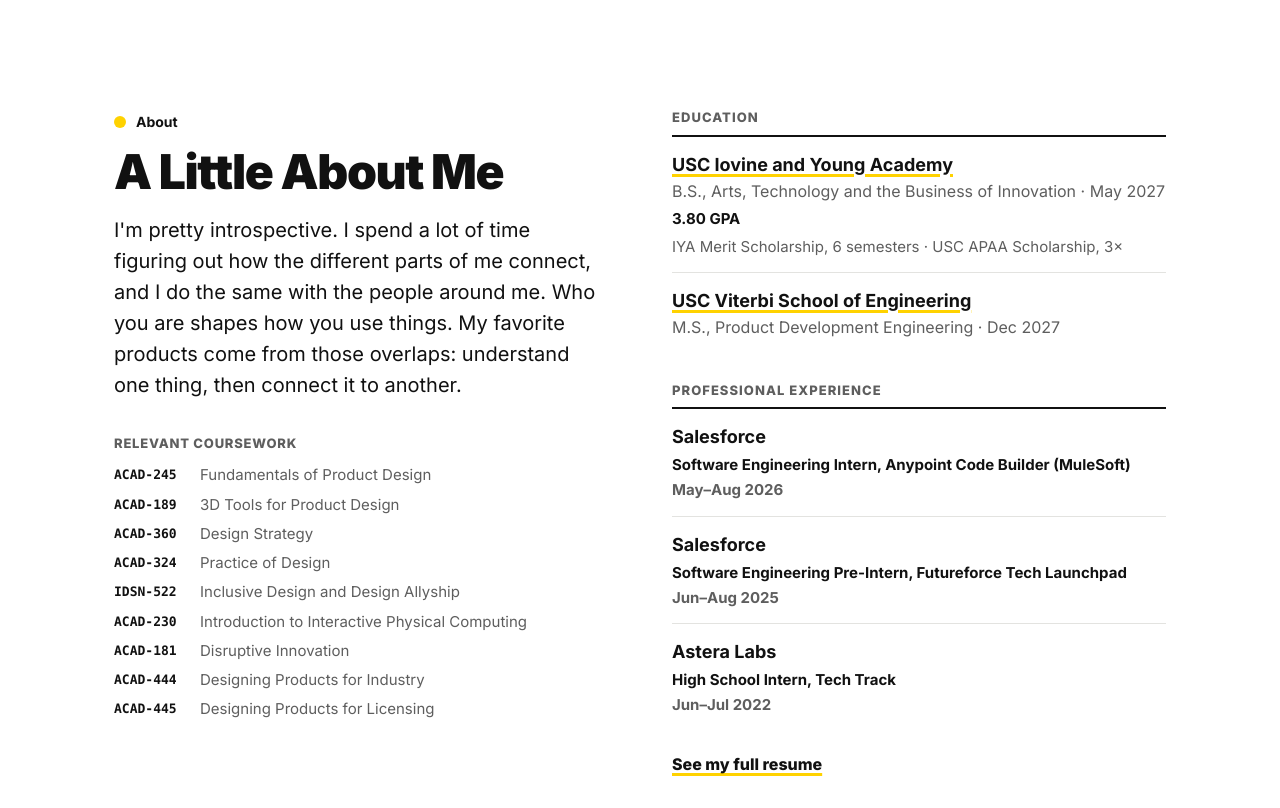
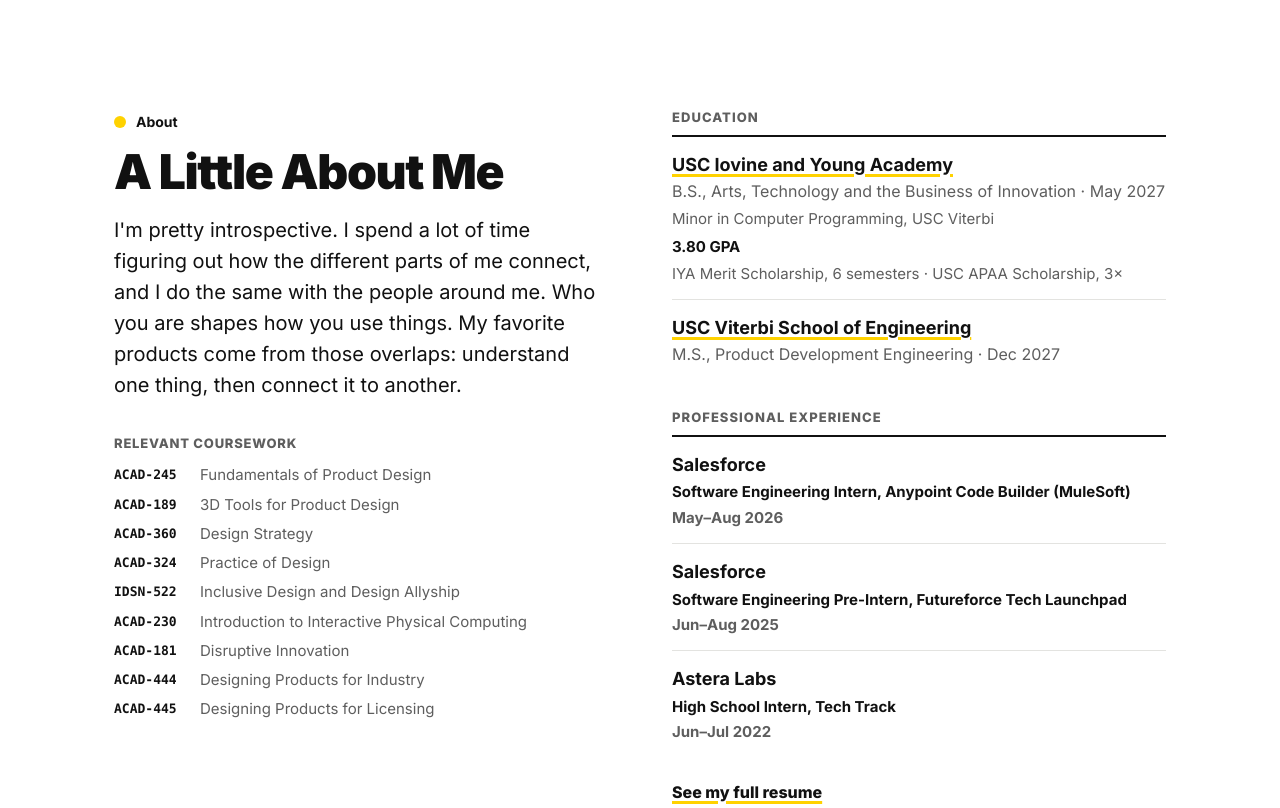
Before and after one commit to taliyahhh/portfolio-website, a plain HTML site: page index.html in a window 1280 px wide. Shown: the part 3640-4448 px from the top of the page. Drawn offline with Linux system fonts and the light colour scheme.

Commit message:
Add computer programming minor
Co-Authored-By: Claude Opus 5.5 <noreply@anthropic.com>
Claude-Session: https://claude.ai/code/session_01AwHsma3J4qtfuvQVtc4JfL

```diff
--- a/index.html
+++ b/index.html
@@ -587,7 +587,7 @@ footer .wrap{display:flex;flex-wrap:wrap;justify-content:space-between;gap:10px;
         <div class="grp">
           <h3>Education</h3>
           <ul class="stops">
-            <li><b><a href="https://iovine-young.usc.edu/learn/undergraduate/bs-arts-technology-and-the-business-of-innovation" target="_blank" rel="noopener">USC Iovine and Young Academy</a></b><span>B.S., Arts, Technology and the Business of Innovation · May 2027</span><span class="edu-x"><strong>3.80 GPA</strong></span><span class="edu-x">IYA Merit Scholarship, 6 semesters · USC APAA Scholarship, 3×</span></li>
+            <li><b><a href="https://iovine-young.usc.edu/learn/undergraduate/bs-arts-technology-and-the-business-of-innovation" target="_blank" rel="noopener">USC Iovine and Young Academy</a></b><span>B.S., Arts, Technology and the Business of Innovation · May 2027</span><span class="edu-x">Minor in Computer Programming, USC Viterbi</span><span class="edu-x"><strong>3.80 GPA</strong></span><span class="edu-x">IYA Merit Scholarship, 6 semesters · USC APAA Scholarship, 3×</span></li>
             <li><b><a href="https://viterbigradadmission.usc.edu/programs/masters/msprograms/aerospace-mechanical-engineering/ms-product-development/" target="_blank" rel="noopener">USC Viterbi School of Engineering</a></b><span>M.S., Product Development Engineering · Dec 2027</span></li>
           </ul>
         </div>
```
